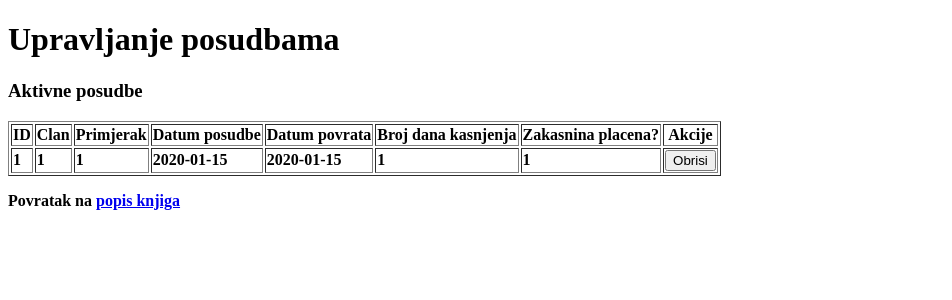
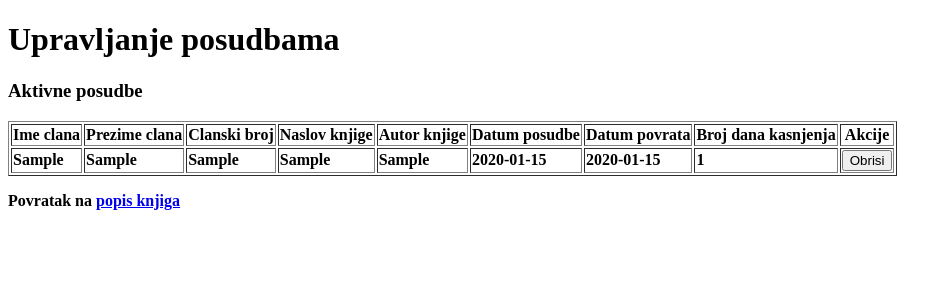
Before and after one commit to isimac/knjiznica2026, a Laravel app: page /posudbe/index in a window 1280 px wide. Shown: the top 300 px of the page, without its empty margins (0-952 px from the left). Run offline with Laravel 12, Linux system fonts and the light colour scheme; tables that the repository leaves empty hold one stand-in row (values such as "Sample post").

Commit message:
Dodani joinovi za ljepsi prikaz u posudbe.index (upravljanje posudbama), funkcionalnost brisanja posudbe prepravljena sukladno istom

```diff
--- a/app/Http/Controllers/PosudbaController.php
+++ b/app/Http/Controllers/PosudbaController.php
@@ -3,6 +3,7 @@
 namespace App\Http\Controllers;
 
 use Illuminate\Http\Request;
+use Illuminate\Support\Facades\DB;
 use App\Models\Primjerak;
 use App\Models\Clan;
 use App\Models\Posudba;
@@ -11,8 +12,25 @@ class PosudbaController extends Controller
 {
     public function index() {
 
-        $posudbe=Posudba::get();
-        return view('posudbe.index', ['posudbe'=>$posudbe]);
+    $posudbe = DB::table('posudba')
+    ->leftJoin('clan', 'clan.id', '=', 'posudba.clan_id')
+    ->leftJoin('primjerak', 'primjerak.id', '=', 'posudba.primjerak_id')
+    ->leftJoin('knjiga', 'knjiga.id', '=', 'primjerak.knjiga_id')
+    ->select(
+        'posudba.id as posudba_id',
+        'primjerak.id as primjerak_id',
+        'clan.ime as clan_ime',
+        'clan.prezime as clan_prezime',
+        'clan.clanskiBroj as clan_clanskiBroj',
+        'knjiga.naslov as knjiga_naslov',
+        'knjiga.autor as knjiga_autor',
+        'posudba.datumPosudbe as posudba_datumPosudbe',
+        'posudba.datumPovrata as posudba_datumPovrata',
+        'posudba.brojDanaKasnjenja as posudba_brojDanaKasnjenja'
+        )
+    ->get();
+
+    return view('posudbe.index', ['posudbe'=>$posudbe]);
     }
 
     public function create(Primjerak $primjerak, Clan $clan) {
@@ -44,11 +62,12 @@ class PosudbaController extends Controller
         return redirect()->route('knjige.index')->with('uspjeh', 'Posudba je uspjesno kreirana');
     }
 
-    public function destroy(Posudba $posudba) {
+    public function destroy($posudba_id, $primjerak_id) {
 
-        $posudba->primjerak->where('id', $posudba->primjerak_id)->update(['posuden'=>'0']);
+        Posudba::where('id', $posudba_id)->delete();
 
-        $posudba->delete();
+        Primjerak::where('id', $primjerak_id)->update(['posuden'=>'0']);
+
         return redirect()->route('posudba.index')->with('uspjeh', 'Posudba je uspjesno izbrisana');
     }
 }
--- a/resources/views/posudbe/index.blade.php
+++ b/resources/views/posudbe/index.blade.php
@@ -20,28 +20,30 @@
         <table border="1">
             <thead>
                 <tr>
-                    <th>ID</th>
-                    <th>Clan</th>
-                    <th>Primjerak</th>
+                    <th>Ime clana</th>
+                    <th>Prezime clana</th>
+                    <th>Clanski broj</th>
+                    <th>Naslov knjige</th>
+                    <th>Autor knjige</th>
                     <th>Datum posudbe</th>
                     <th>Datum povrata</th>
                     <th>Broj dana kasnjenja</th>
-                    <th>Zakasnina placena?</th>
                     <th>Akcije</th>
                 </tr>
             </thead>
             <tbody>
                 @forelse($posudbe as $posudba)
                 <tr>
-                    <td>{{$posudba->id}}</td>
-                    <td>{{$posudba->clan_id}}</td>
-                    <td>{{$posudba->primjerak_id}}</td>
-                    <td>{{$posudba->datumPosudbe}}</td>
-                    <td>{{$posudba->datumPovrata}}</td>
-                    <td>{{$posudba->brojDanaKasnjenja}}</td>
-                    <td>{{$posudba->zakasninaPlacena}}</td>
+                    <td>{{$posudba->clan_ime}}</td>
+                    <td>{{$posudba->clan_prezime}}</td>
+                    <td>{{$posudba->clan_clanskiBroj}}</td>
+                    <td>{{$posudba->knjiga_naslov}}</td>
+                    <td>{{$posudba->knjiga_autor}}</td>
+                    <td>{{$posudba->posudba_datumPosudbe}}</td>
+                    <td>{{$posudba->posudba_datumPovrata}}</td>
+                    <td>{{$posudba->posudba_brojDanaKasnjenja}}</td>
                     <td>
-                        <form action="{{route('posudba.destroy', $posudba)}}" method="post">
+                        <form action="{{route('posudba.destroy', [$posudba->posudba_id, $posudba->primjerak_id])}}" method="post">
                             @csrf
                             @method('DELETE')
                             <button type="submit">Obrisi</button>
--- a/routes/web.php
+++ b/routes/web.php
@@ -43,4 +43,4 @@ Route::get('posudbe/{primjerak}/create', [PosudbaController::class, 'create'])->
 Route::post('posudbe', [PosudbaController::class, 'store'])->name('posudba.store');
 
 
-Route::delete('posudbe/{posudba}', [PosudbaController::class, 'destroy'])->name('posudba.destroy');
+Route::delete('posudbe/{posudba_id}/{primjerak_id}', [PosudbaController::class, 'destroy'])->name('posudba.destroy');
```
